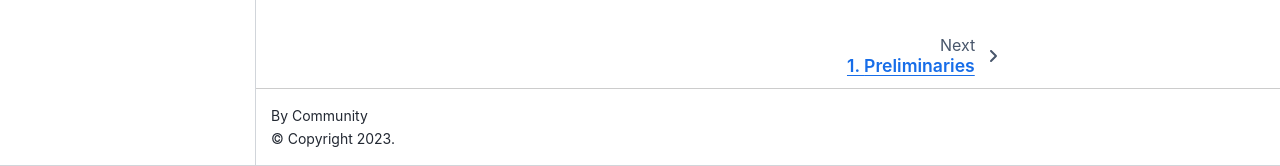
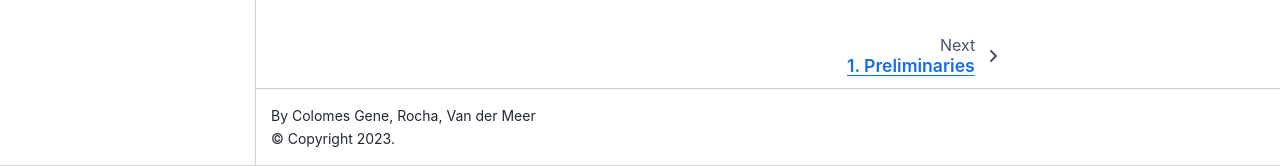
Before and after one commit to TeachBooks/mirror_computational_modelling, a Jupyter Book: the page built from book/intro.md, in a window 1280 px wide and 1338 px high. Shown: the part 1172-1338 px from the top of the window. Built offline with Jupyter Book 1.0.4 settings and Sphinx 7.4.7 and the Sphinx Book theme 1.1.4, drawn with Linux system fonts in a browser that asks for light colours; pages that are not in the unit, such as notebooks, are missing from menus.

Commit message:
Add authors to footer

```diff
--- a/book/_config.yml
+++ b/book/_config.yml
@@ -1,6 +1,6 @@
 # General settings
 title: CiTG Jupyter Book template
-author:  Community
+author: Colomes Gene, Rocha, Van der Meer
 logo: images/TUDelft_logo_rgb.png
 
 # Execute notebooks when building
```
